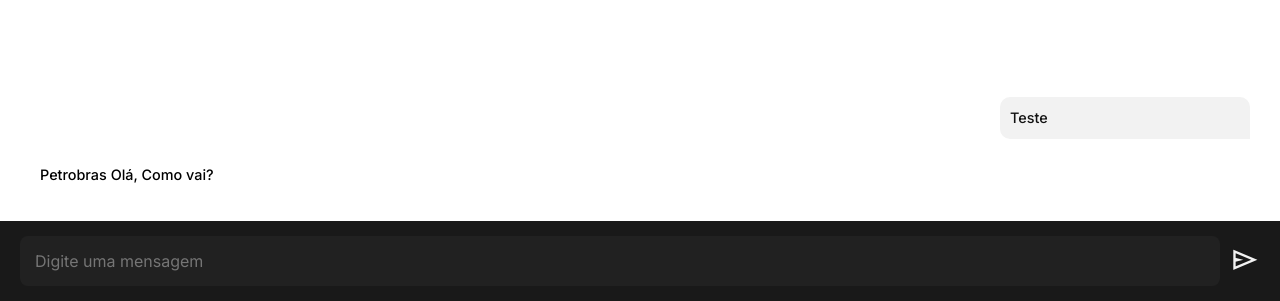
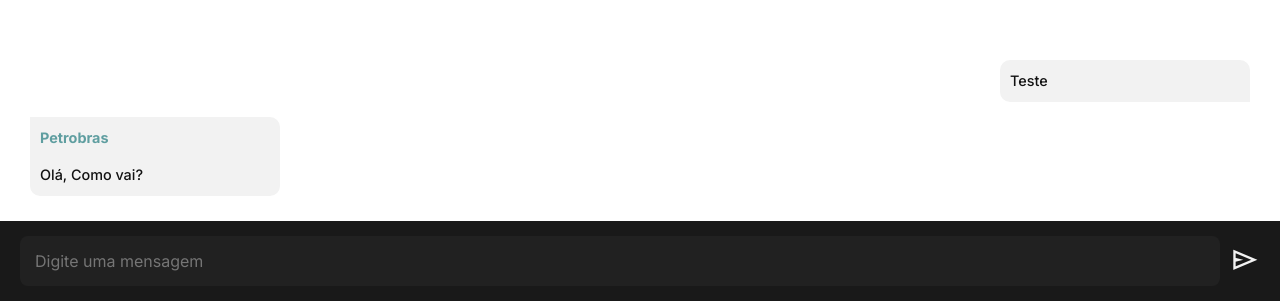
Before and after one commit to douglasinforj/chat_1, a plain HTML site: page frontend/index.html in a window 1280 px wide. Shown: the part 499-800 px from the top of the page. Drawn offline with nearby package versions, Linux system fonts and the light colour scheme.

Commit message:
Estilizando as mensagens dos outros

```diff
--- a/frontend/css/style.css
+++ b/frontend/css/style.css
@@ -152,3 +152,21 @@
     border-radius: 10px 10px 0px 10px;     /*simula um balãozinho*/
     align-self: flex-end;                  /*alinhando as mensagens a direita*/
 }
+
+
+
+/*Estilizando mensagens dos outros usuários*/
+
+.message-other{
+    background-color: #f2f2f2;
+    color: #121212;
+    border-radius: 0px 10px 10px 10px;
+    align-self: flex-start;
+}
+/*nome de quem esta enviando*/
+.message--sender {   /*elemento controla o span*/
+    display: block;
+    margin-bottom: 15px;
+    font-weight: 700;
+    color: cadetblue;
+}
```
